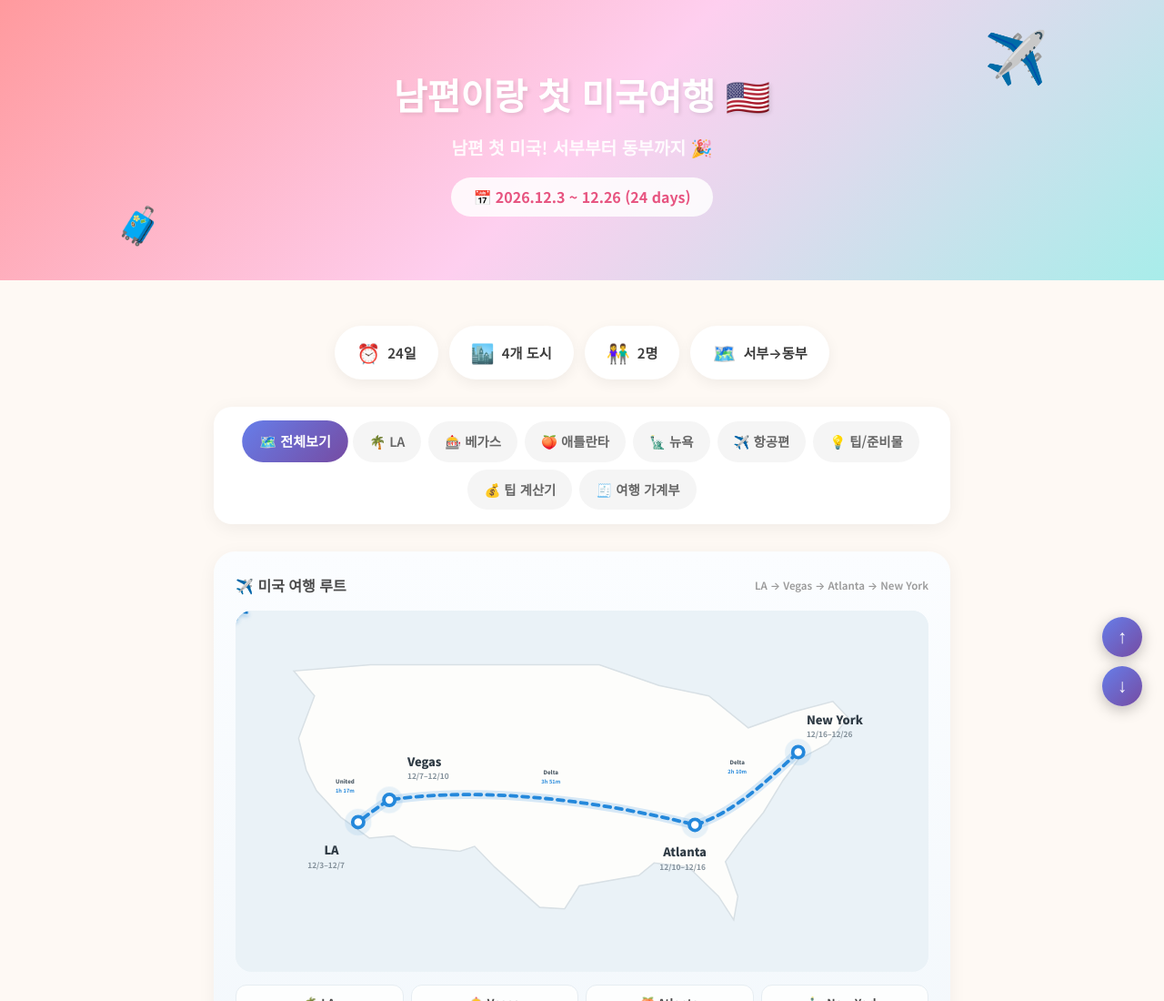
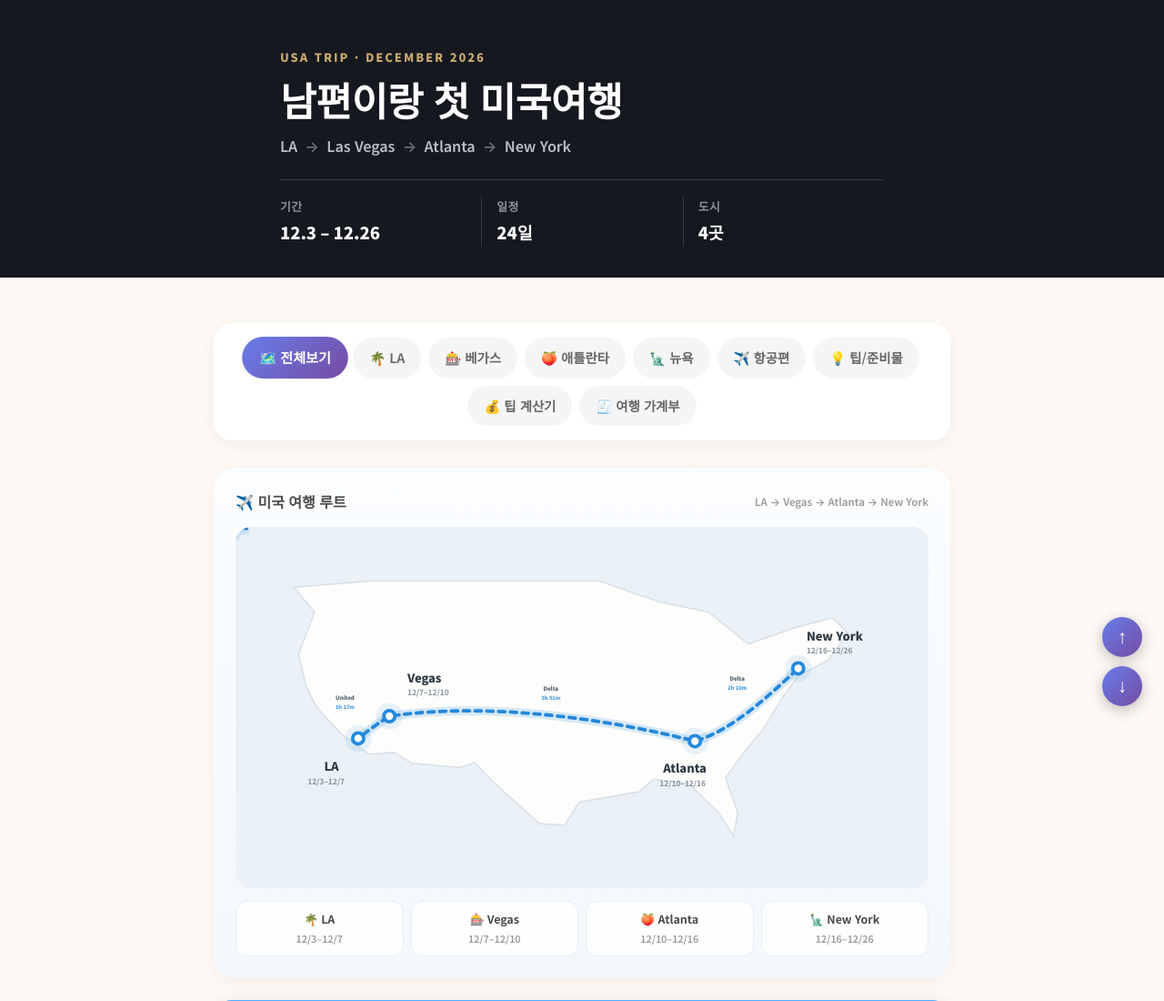
Before and after one commit to eilnlee126-cyber/us-travel, a plain HTML site: page index.html in a window 1280 px wide. Shown: the top 1100 px of the page at 91% size. Drawn offline with Linux system fonts and the light colour scheme; no server answers.

Commit message:
Replace gradient headers with refined solid header

```diff
--- /dev/null
+++ b/assets/hero.css
@@ -0,0 +1,39 @@
+/* 사이트 공통 상단 헤더 — 그라데이션 없이 단색 + 타이포 중심 */
+
+.site-hero {
+    background: #15181f;
+    color: #f4f2ee;
+    font-family: 'Noto Sans KR', -apple-system, BlinkMacSystemFont, sans-serif;
+    word-break: keep-all;
+}
+.site-hero *, .site-hero *::before, .site-hero *::after { box-sizing: border-box; margin: 0; padding: 0; }
+.site-hero-inner { max-width: 720px; margin: 0 auto; padding: 36px 22px 26px; }
+
+.sh-eyebrow {
+    font-size: 0.8rem; font-weight: 800; letter-spacing: 2px;
+    color: #c9a96e; /* 차분한 골드 포인트 */
+    text-transform: uppercase;
+}
+.sh-title { margin-top: 10px; font-size: 2.1rem; font-weight: 900; line-height: 1.2; letter-spacing: -0.5px; }
+.sh-title a { color: #fff; text-decoration: none; }
+.sh-route { margin-top: 12px; font-size: 1rem; font-weight: 600; color: #b9bdc8; line-height: 1.6; }
+.sh-route span { color: #6b7080; margin: 0 4px; }
+
+.sh-stats {
+    display: grid; grid-template-columns: repeat(3, 1fr);
+    margin-top: 24px; padding-top: 18px;
+    border-top: 1px solid rgba(255, 255, 255, 0.14);
+}
+.sh-stats div + div { border-left: 1px solid rgba(255, 255, 255, 0.14); padding-left: 16px; }
+.sh-stats dt { font-size: 0.8rem; font-weight: 700; color: #8d92a0; letter-spacing: 0.5px; }
+.sh-stats dd { margin-top: 2px; font-size: 1.15rem; font-weight: 800; color: #fff; font-variant-numeric: tabular-nums; }
+
+/* 하위 페이지용: 더 낮은 높이 */
+.site-hero.compact .site-hero-inner { padding: 26px 22px 22px; }
+.site-hero.compact .sh-title { font-size: 1.6rem; }
+
+@media (min-width: 640px) {
+    .site-hero-inner { padding: 52px 28px 34px; }
+    .sh-title { font-size: 2.7rem; }
+    .site-hero.compact .sh-title { font-size: 2rem; }
+}
--- a/index.html
+++ b/index.html
@@ -5,6 +5,7 @@
     <meta name="viewport" content="width=device-width, initial-scale=1.0">
     <title>🇺🇸 남편이랑 첫 미국여행 ✈️</title>
     <link rel="icon" href="assets/FLAG.webp" type="image/webp">
+    <link rel="stylesheet" href="assets/hero.css">
     <link href="https://fonts.googleapis.com/css2?family=Noto+Sans+KR:wght@400;600;700;900&display=swap" rel="stylesheet">
     <style>
         * { margin: 0; padding: 0; box-sizing: border-box; }
@@ -14,36 +15,6 @@
             color: #3d3d3d;
             line-height: 1.7;
         }
-        .hero {
-            background: linear-gradient(135deg, #ff9a9e 0%, #fecfef 50%, #a8edea 100%);
-            padding: 70px 20px;
-            text-align: center;
-            position: relative;
-            overflow: hidden;
-        }
-        .hero::before {
-            content: "✈️";
-            position: absolute;
-            font-size: 3.5rem;
-            top: 20px;
-            right: 10%;
-            animation: float 3s ease-in-out infinite;
-        }
-        .hero::after {
-            content: "🧳";
-            position: absolute;
-            font-size: 2.5rem;
-            bottom: 20px;
-            left: 10%;
-            animation: float 3s ease-in-out infinite 1s;
-        }
-        @keyframes float {
-            0%, 100% { transform: translateY(0); }
-            50% { transform: translateY(-12px); }
-        }
-        .hero h1 { font-size: 2.5rem; font-weight: 900; color: #fff; text-shadow: 2px 2px 4px rgba(0,0,0,0.1); margin-bottom: 8px; }
-        .hero .subtitle { font-size: 1.2rem; color: #fff; opacity: 0.9; font-weight: 600; }
-        .hero .dates { margin-top: 16px; display: inline-block; background: rgba(255,255,255,0.85); padding: 8px 24px; border-radius: 30px; font-weight: 700; color: #e75480; }
         .container { max-width: 850px; margin: 0 auto; padding: 20px; }
         .summary-strip { display: flex; flex-wrap: wrap; justify-content: center; gap: 12px; margin: 30px 0; }
         .bubble { background: white; border-radius: 50px; padding: 12px 24px; box-shadow: 0 4px 15px rgba(0,0,0,0.06); font-weight: 600; font-size: 0.95rem; display: flex; align-items: center; gap: 8px; }
@@ -410,8 +381,6 @@
         .scroll-btn:active { transform: scale(0.95); }
 
         @media (max-width: 600px) {
-            .hero h1 { font-size: 1.9rem; }
-            .hero::before, .hero::after { font-size: 2rem; }
             .nav-tab { padding: 8px 14px; font-size: 0.8rem; }
         }
     </style>
@@ -419,21 +388,20 @@
 <body>
 
 <!-- Hero -->
-<div class="hero">
-    <h1 style="cursor:pointer;" onclick="window.scrollTo({top:0,behavior:'smooth'});">남편이랑 첫 미국여행 🇺🇸</h1>
-    <p class="subtitle">남편 첫 미국! 서부부터 동부까지 🎉</p>
-    <div class="dates">📅 2026.12.3 ~ 12.26 (24 days)</div>
-</div>
+<header class="site-hero">
+    <div class="site-hero-inner">
+        <p class="sh-eyebrow">USA Trip · December 2026</p>
+        <h1 class="sh-title"><a href="index.html">남편이랑 첫 미국여행</a></h1>
+        <p class="sh-route">LA <span>→</span> Las Vegas <span>→</span> Atlanta <span>→</span> New York</p>
+        <dl class="sh-stats">
+            <div><dt>기간</dt><dd>12.3 – 12.26</dd></div>
+            <div><dt>일정</dt><dd>24일</dd></div>
+            <div><dt>도시</dt><dd>4곳</dd></div>
+        </dl>
+    </div>
+</header>
 
 <div class="container">
-
-    <!-- Summary -->
-    <div class="summary-strip">
-        <div class="bubble"><span class="emoji">⏰</span> 24일</div>
-        <div class="bubble"><span class="emoji">🏙️</span> 4개 도시</div>
-        <div class="bubble"><span class="emoji">👫</span> 2명</div>
-        <div class="bubble"><span class="emoji">🗺️</span> 서부→동부</div>
-    </div>
 
     <!-- Navigation -->
     <div class="nav-wrap">
```
Also changed, not shown: assets/city.css (+7 -11 lines), expenses/index.html (+7 -4 lines), flights.html (+8 -5 lines), tipcalc.html (+8 -5 lines), tips.html (+8 -5 lines).
